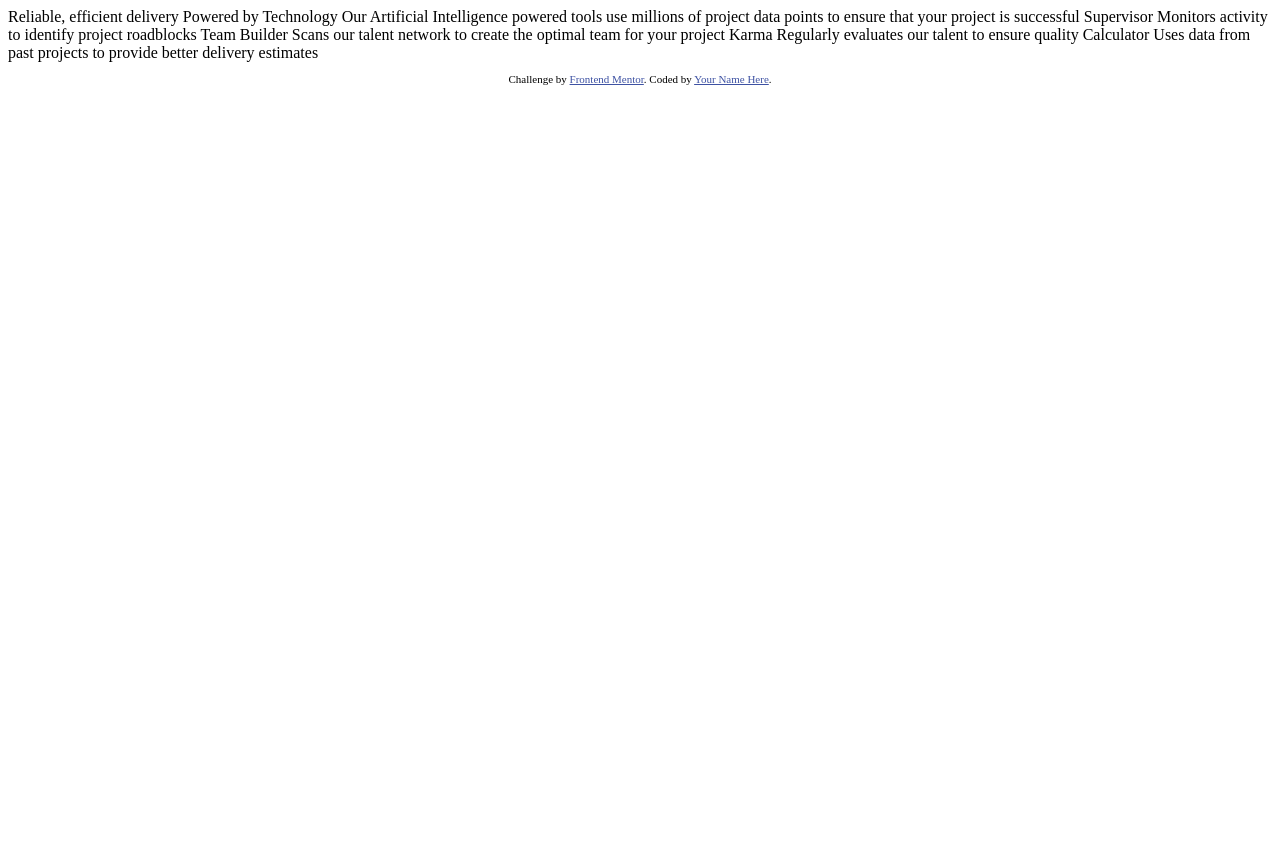
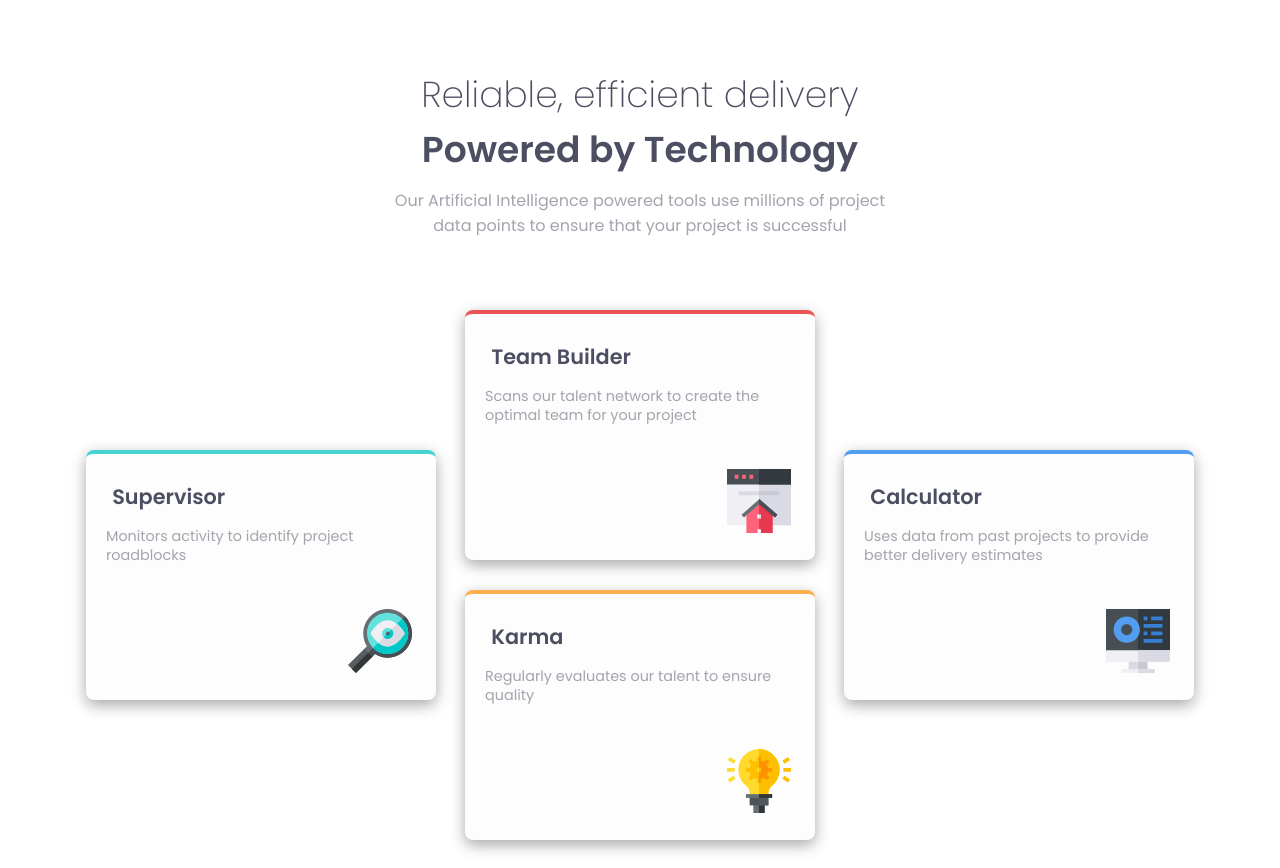
Before and after one commit to AndersonF-Dev/four-card-feature-section-master, a plain HTML site: page index.html in a window 1280 px wide. Before the commit the page ends 800 px from the top, so only its background shows below. Drawn offline with Linux system fonts and the light colour scheme.

Commit message:
Projeto finalizado

```diff
--- /dev/null
+++ b/css/reset.css
@@ -0,0 +1,5 @@
+* {
+    margin: 0;
+    padding: 0;
+    box-sizing: border-box;
+}
--- /dev/null
+++ b/css/responsivo.css
@@ -0,0 +1,23 @@
+@media (max-width: 1150px){
+    .grid-conteiner .header-section h1{
+        font-size: 1.6rem;
+        width: 315px;
+    }
+
+    .grid-conteiner .header-section h2{
+        font-size: 1.6rem;
+        width: 315px;
+        margin-bottom: 4%;
+    }
+    .grid-conteiner .header-section p{
+        width: 315px;
+    }
+    .grid-conteiner .card-conteiner{
+        display: flex;
+        flex-direction: column;
+    }
+
+    .grid-conteiner .card-conteiner .card-styles {
+        width: 315px;
+    }
+}
--- /dev/null
+++ b/css/style.css
@@ -0,0 +1,148 @@
+@import url('https://fonts.googleapis.com/css2?family=Big+Shoulders+Display:wght@100..900&family=League+Spartan:wght@100..900&family=Poppins:ital,wght@0,200;0,400;0,600;1,200;1,400;1,600&display=swap');
+
+
+body {
+    font-size: 62.5%;
+    font-family: "Poppins", sans-serif;
+    display: flex;
+    flex-direction: column;
+    justify-content: center;
+    align-items: center;
+    min-height: 100vh;
+  }
+
+.header-section{grid-area: header-section;}
+.card-conteiner{grid-area: card-conteiner;}
+
+.grid-container {
+    display: grid;
+    grid-template-areas: "header-section"
+                "card-conteiner card-conteiner card-conteiner";
+
+    display: flex;
+
+}
+
+.grid-conteiner .header-section {
+    margin: 6% 0;
+    font-size: 1.5rem;
+    color: hsl(234, 12%, 34%);
+    display: flex;
+    flex-direction: column;
+    align-items: center;
+}
+
+.grid-conteiner .header-section h1 {
+    font-weight: 200;
+}
+
+.grid-conteiner .header-section p{
+    color: hsl(229, 6%, 66%);
+    font-size: 1rem;
+    text-align: center;
+    max-width: 513px;
+    margin-top: 1%;
+
+}
+
+.grid-conteiner .card-conteiner {
+    padding: 5px;
+    display: flex;
+    gap: 29px;
+    align-items: center;
+    margin-bottom: 2%;
+}
+
+.grid-conteiner .card-conteiner p{
+    margin-top: 5%;
+    font-size: 0.9rem;
+    line-height: 1.2rem;
+    color: hsl(229, 6%, 66%);
+}
+
+.grid-conteiner .card-conteiner h3{
+    font-size: 1.3rem;
+    margin: 2% 0 0 2%;
+}
+
+.grid-conteiner .card-conteiner .card-central {
+    display: flex;
+    flex-direction: column;
+    gap: 30px;
+}
+
+.grid-conteiner .card-conteiner .card-styles {
+    max-width: 350px;
+    min-height: 250px;
+    color: hsl(234, 12%, 34%);
+    padding: 20px;
+    border-radius: 8px;
+    background-color: rgb(253, 253, 253);
+    box-shadow: rgba(0, 0, 0, 0.35) 0px 5px 15px;
+}
+
+.grid-conteiner .card-conteiner .supervisor {
+    border-top: 4px solid hsl(180, 62%, 55%);
+}
+
+.grid-conteiner .card-conteiner .supervisor img{
+    margin-left: 78%;
+    margin-top: 14%;
+
+}
+
+.grid-conteiner .card-conteiner .builder {
+    border-top: 4px solid hsl(0, 78%, 62%);
+}
+
+.grid-conteiner .card-conteiner .builder img{
+    margin-left: 78%;
+    margin-top: 14%;
+}
+
+.grid-conteiner .card-conteiner .karma {
+    border-top: 4px solid hsl(34, 97%, 64%);
+}
+
+.grid-conteiner .card-conteiner .karma img{
+    margin-left: 78%;
+    margin-top: 14%;
+}
+
+.grid-conteiner .card-conteiner .calculator {
+    border-top: 4px solid hsl(212, 86%, 64%);
+}
+
+.grid-conteiner .card-conteiner .calculator img{
+    margin-left: 78%;
+    margin-top: 14%;
+}
+
+
+
+
+
+
+
+
+
+
+
+
+
+
+
+
+
+
+
+
+.attribution {
+    font-size: 11px;
+    text-align: center;
+    display: none;
+}
+
+.attribution a {
+    color: hsl(228, 45%, 44%);
+}
--- a/index.html
+++ b/index.html
@@ -1,38 +1,63 @@
 <!DOCTYPE html>
-<html lang="en">
+<html lang="pt-BR">
+
 <head>
   <meta charset="UTF-8">
-  <meta name="viewport" content="width=device-width, initial-scale=1.0"> <!-- displays site properly based on user's device -->
+  <meta name="viewport" content="width=device-width, initial-scale=1.0">
+  <!-- displays site properly based on user's device -->
 
   <link rel="icon" type="image/png" sizes="32x32" href="./images/favicon-32x32.png">
 
   <title>Frontend Mentor | Four card feature section</title>
 
-  <!-- Feel free to remove these styles or customise in your own stylesheet 👍 -->
-  <style>
-    .attribution { font-size: 11px; text-align: center; }
-    .attribution a { color: hsl(228, 45%, 44%); }
-  </style>
+  <link rel="stylesheet" href="css/reset.css">
+  <link rel="stylesheet" href="css/responsivo.css">
+  <link rel="stylesheet" href="css/style.css">
+
 </head>
+
 <body>
 
-  Reliable, efficient delivery
-  Powered by Technology
+  <main class="grid-conteiner">
+    <section class="header-section">
+      <h1>Reliable, efficient delivery</h1>
+      <h2>Powered by Technology</h2>
+      <p>
+        Our Artificial Intelligence powered tools use millions of project data points
+        to ensure that your project is successful
+      </p>
+    </section>
 
-  Our Artificial Intelligence powered tools use millions of project data points
-  to ensure that your project is successful
+    <section class="card-conteiner">
 
-  Supervisor
-  Monitors activity to identify project roadblocks
+      <article class="card-styles supervisor">
+        <h3>Supervisor</h3>
+        <p>Monitors activity to identify project roadblocks</p>
+        <img src="images/icon-supervisor.svg" alt="Icon Supervisor">
+      </article>
 
-  Team Builder
-  Scans our talent network to create the optimal team for your project
+      <div class="card-central">
+        <article class="card-styles builder">
+          <h3>Team Builder</h3>
+          <p>Scans our talent network to create the optimal team for your project</p>
+          <img src="images/icon-team-builder.svg" alt="icon Team Builder">
+        </article>
 
-  Karma
-  Regularly evaluates our talent to ensure quality
+        <article class="card-styles karma">
+          <h3>Karma</h3>
+          <p>Regularly evaluates our talent to ensure quality</p>
+          <img src="images/icon-karma.svg" alt="Icon Karma">
+        </article>
+      </div>
 
-  Calculator
-  Uses data from past projects to provide better delivery estimates
+      <article class="card-styles calculator">
+        <h3>Calculator</h3>
+        <p>Uses data from past projects to provide better delivery estimates</p>
+        <img src="images/icon-calculator.svg" alt="Icon Calculator">
+      </article>
+    </section>
+
+  </main>
 
 
   <footer>
@@ -42,4 +67,5 @@
     </p>
   </footer>
 </body>
+
 </html>
```
Also changed, not shown: 5 other files.
